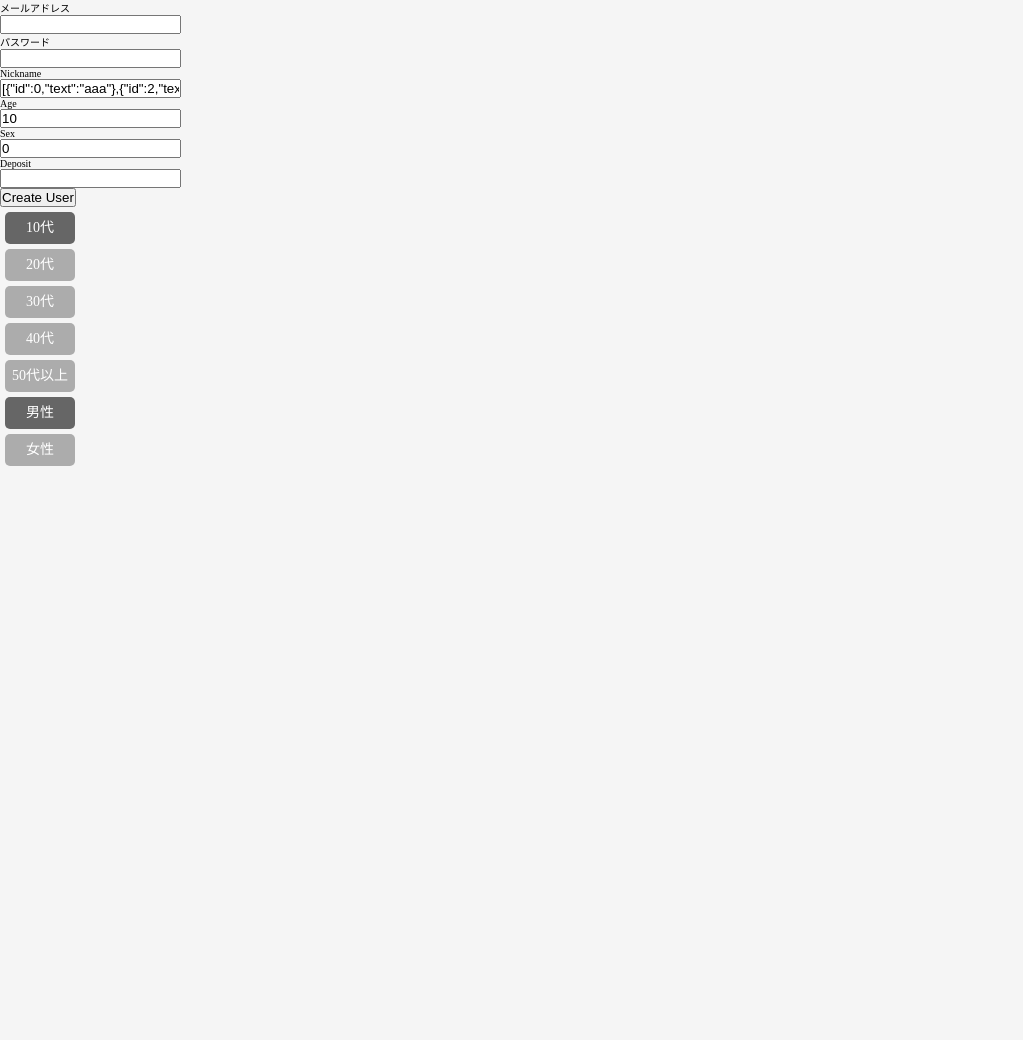
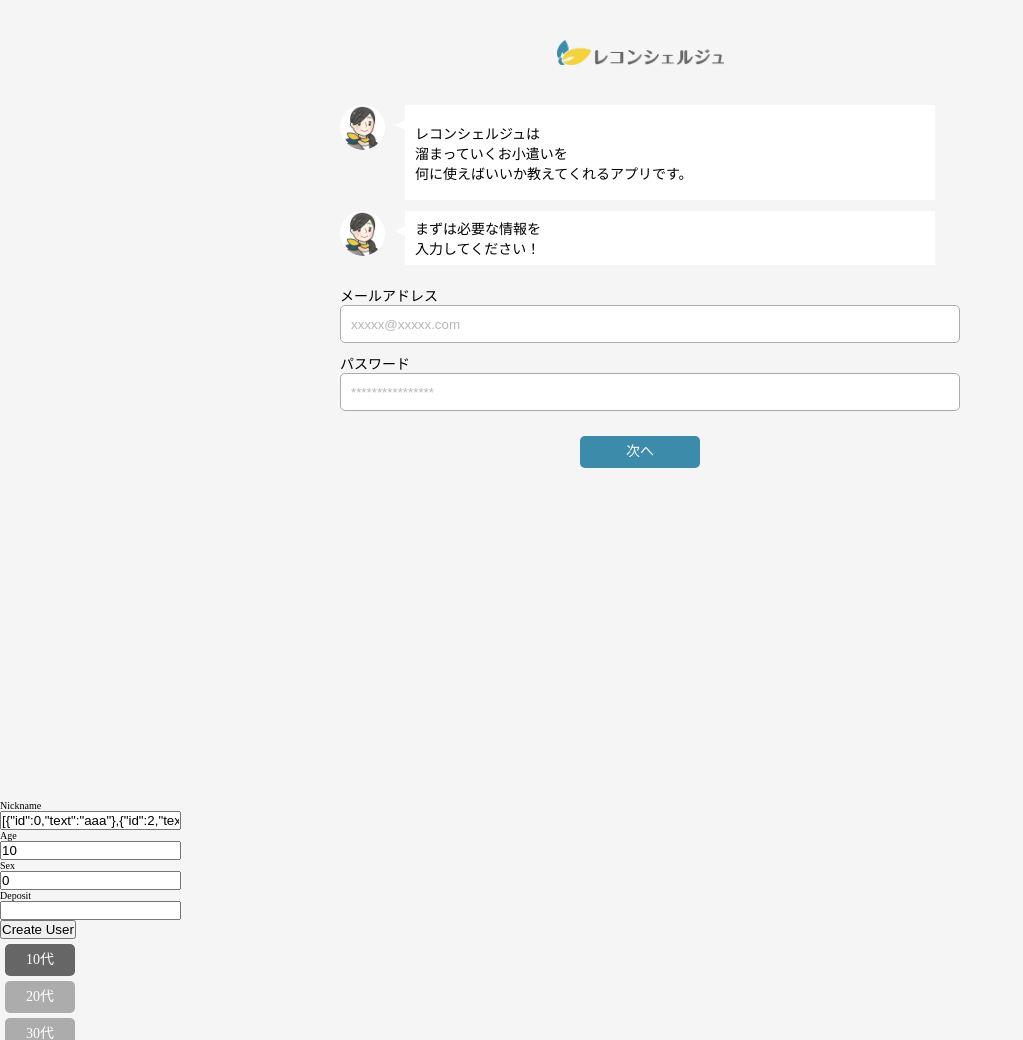
Before and after one commit to mao-nibori-kmp/GTB-Team-F, a Rails app: page /users/new in a window 1280 px wide. Shown: the top 1040 px of the page, without its empty margins (0-1023 px from the left). Before the commit the page ends 800 px from the top, so only its background shows below. Run offline with Rails 7, Linux system fonts and the light colour scheme; style sheets or scripts are compiled from the project's sources; some libraries are stand-ins or nearby versions.

Commit message:
mail and pass

```diff
--- a/app/assets/stylesheets/users.scss
+++ b/app/assets/stylesheets/users.scss
@@ -1,3 +1,48 @@
 // Place all the styles related to the Users controller here.
 // They will automatically be included in application.css.
 // You can use Sass (SCSS) here: http://sass-lang.com/
+.logo_area {
+    height: 105px;
+    width: 100%;
+    display: flex;
+    align-items: center;
+    justify-content: center;
+    img {
+        width: 167px;
+    }
+}
+.pages {
+    width: 100vw;
+    height: calc(100vh - 105px);
+    .page {
+        width: 100%;
+        height: 100%;
+        overflow-y: scroll;
+        .form_area {
+            width: 100%;
+            display: flex;
+            justify-content: center;
+            font-size: 1.4rem;
+            .box {
+                width: calc(100% - 60px);
+                max-width: 600px;
+                .text{
+                    width: calc(100% - 2px);
+                    height: 32px;
+                    border-radius: 5px;
+                    border: solid 1px #ababab;
+                    padding: 2px 10px;
+                    &::placeholder {
+                        color: #b7b7b7;
+                    }
+                    &::forcus {
+                        border: solid 1px red;
+                    }
+                }
+            }
+        }
+    }
+}
+input[type="text"]:focus {
+    outline: 0;
+}
--- a/app/javascript/components/concierge.vue
+++ b/app/javascript/components/concierge.vue
@@ -2,9 +2,9 @@
     <div class="tmp">
         <div class="concierge">
             <div class="con_img">
-                <img src="https://icon-pit.com/wp-content/uploads/2018/10/person_user_icon_408-300x300.png" alt="">
+                <img v-bind:src="icon" alt="">
             </div>
-            <div class="con_text">
+            <div class="con_text" v-bind:style="{height: height}">
                 <div class="req_html">
                     <slot></slot>
                 </div>
@@ -14,6 +14,12 @@
     </div>
 </template>
 
+<script>
+export default {
+  props: ['height', 'icon']
+}
+</script>
+
 <style lang="scss" scoped>
 .tmp {
     width: 100%;
@@ -22,13 +28,11 @@
     .concierge {
         width: calc(100% - 40px);
         max-width: 600px;
-        margin: 0 20px 0 20px;
         display: flex;
         position: relative;
         .con_img {
-            width: 50px;
-            height: 50px;
-            margin-top: 10px;
+            width: 45px;
+            height: 45px;
             border-radius: 50px;
             background-color: #fff;
             overflow: hidden;
@@ -39,21 +43,21 @@
         }
         .con_text {
             margin-left: 20px;
-            padding: 10px;
+            padding: 0 10px 0 10px;
             width: calc(100% - 90px);
             min-height: 45px;
             background-color: #fff;
             display: flex;
             align-items: center;
-            font-size: 1.6rem;
+            font-size: 1.4rem;
         }
         .triangle {
             border-top: 5px solid transparent;
             border-right: 10px solid #fff;
             border-bottom: 5px solid transparent;
             position: absolute;
-            top: 20px;
-            left: 60px;
+            top: 15px;
+            left: 55px;
         }
     }
 }
--- /dev/null
+++ b/app/javascript/components/form_button.vue
@@ -0,0 +1,33 @@
+<template>
+    <div class="button_area">
+        <div class="button" v-on:click="$emit('set')" v-bind:style="{width: width,height: height}">
+            <slot></slot>
+        </div>
+    </div>
+</template>
+
+<script>
+export default {
+  props: ['width', 'height']
+}
+</script>
+
+<style lang="scss" scoped>
+.button_area {
+    width: 100vw;
+    display: flex;
+    justify-content: center;
+    .button {
+        text-align: center;
+        line-height: 32px;
+        background-color: #3c8baa;
+        color: #fff;
+        font-size: 1.4rem;
+        border-radius: 5px;
+    }
+}
+
+.selected {
+    background-color: #666666;
+}
+</style>
--- a/app/javascript/packs/index.js
+++ b/app/javascript/packs/index.js
@@ -10,6 +10,7 @@ import HeaderBottom from '../components/header_bottom.vue'
 import MainPage from '../components/main_page.vue'
 import UserButton from '../components/user_button.vue'
 import UserSetting from '../components/user_setting.vue'
+import FormButton from '../components/form_button.vue'
 
 document.addEventListener('DOMContentLoaded', () => {
   new Vue({
@@ -23,7 +24,8 @@ document.addEventListener('DOMContentLoaded', () => {
         "header-buttom-c": HeaderBottom,
         "main-page-c": MainPage,
         "user-button-c": UserButton,
-        "user-setting-c": UserSetting
+        "user-setting-c": UserSetting,
+        "form-button-c": FormButton,
     },
     data: {
       toggle: true,
--- a/app/views/users/new.html.erb
+++ b/app/views/users/new.html.erb
@@ -1,10 +1,31 @@
 <div id="app">
     <%= form_for(@user) do |f| %>
-        <div class="page">
-            <div>メールアドレス</div>
-            <div><%= f.text_field :mail %></div>
-            <div>パスワード</div>
-            <div><%= f.text_field :password_digest %></div>
+        <div class="logo_area">
+            <img src="/assets/レコンシェルジュロゴカラー.png" alt="" srcset="">
+        </div>
+        <div class="pages">
+            <div class="page">
+                <concierge-c height="95px" icon="/assets/レコ美_アイコン_全体説明.png">
+                    <p>レコンシェルジュは<br>溜まっていくお小遣いを<br>何に使えばいいか教えてくれるアプリです。</p>
+                </concierge-c>
+                <br>
+                <concierge-c height="54px" icon="/assets/レコ美_アイコン_全体説明.png">
+                    <p>まずは必要な情報を<br>入力してください！</p>
+                </concierge-c>
+                <div class="form_area" style="margin-top: 20px">
+                    <div class="box">
+                        <p>メールアドレス</p>
+                        <%= f.text_field :mail, "class" => "text", "placeholder" => "xxxxx@xxxxx.com" %>
+                    </div>
+                </div>
+                <div class="form_area" style="margin-top: 10px">
+                    <div class="box">
+                        <p>パスワード</p>
+                        <%= f.text_field :password_digest, "class" => "text", "placeholder" => "****************" %>
+                    </div>
+                </div>
+                <form-button-c width="120px" height="32px" style="margin-top: 25px">次へ</form-button-c>
+            </div>
         </div>
 
         <div><%= f.label :nickname %></div>
```
Also changed, not shown: app/assets/images/レコンシェルジュロゴカラー.png (added), app/assets/images/レコ美_アイコン_おすすめ商品.png (added), app/assets/images/レコ美_アイコン_入出金.png (added), app/assets/images/レコ美_アイコン_全体説明.png (added).
